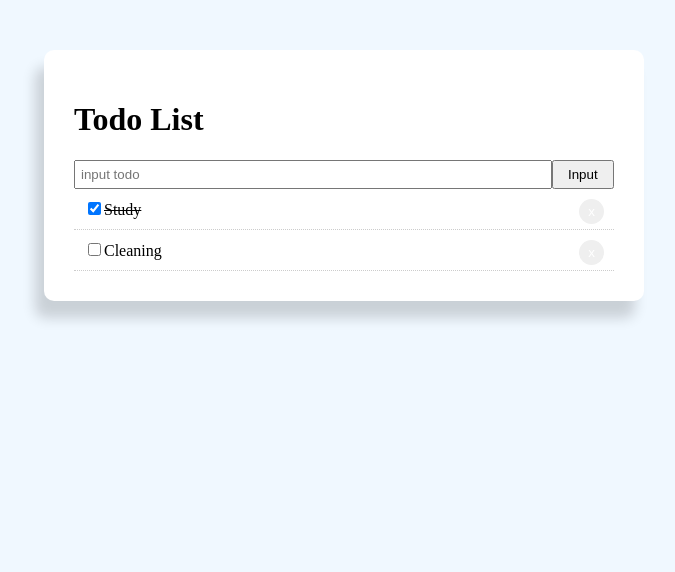
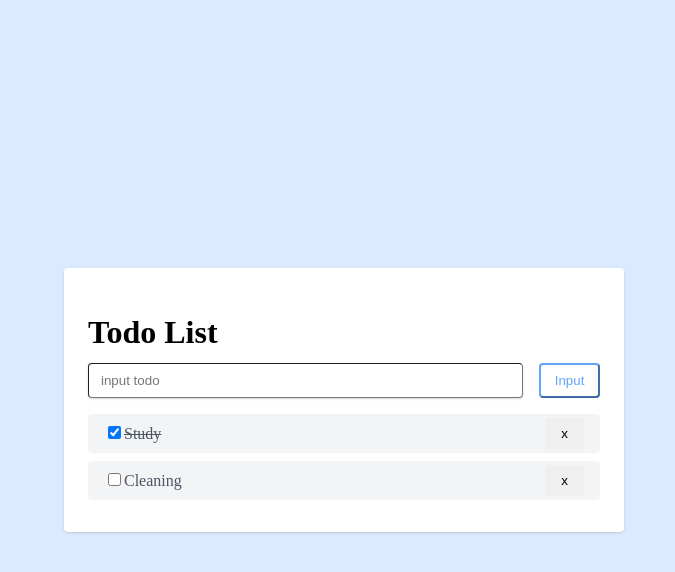
Before and after one commit to mackbex/React, a React (Create React App) app: page / in a window 1280 px wide. Shown: the top 572 px of the page, without its empty margins (296-971 px from the left). Built offline with nearby package versions, Linux system fonts and the light colour scheme.

Commit message:
fix: css update

```diff
--- a/package.json
+++ b/package.json
@@ -9,8 +9,10 @@
     "@types/jest": "^27.5.2",
     "@types/node": "^16.18.46",
     "@types/react": "^18.2.21",
+    "@types/react-beautiful-dnd": "^13.1.4",
     "@types/react-dom": "^18.2.7",
     "react": "^18.2.0",
+    "react-beautiful-dnd": "^13.1.1",
     "react-dom": "^18.2.0",
     "react-scripts": "5.0.1",
     "styled-components": "^6.0.7",
--- a/src/App.tsx
+++ b/src/App.tsx
@@ -87,17 +87,38 @@ export default function App() {
 }
 
 const Container = styled.div`
-  margin: auto;
-  max-width: 600px;
+  display: flex;
+  position: relative;
+  align-items: center;
+  justify-content: center;
+  width: 100vw;
+  height: 100vh;
+
+  background-color: #DBEAFE;
 `;
 
 const TodoBlock = styled.div`
-  padding: 30px;
-  margin-top: 50px;
-  background: #fff;
-  border-radius: 10px;
-  box-shadow: -9px 17px 13px rgb(0 0 0 /16%);
+  padding: 1.5rem;
+  margin: 1rem;
+  border-radius: 0.25rem;
+  width: 100%;
+  background-color: #ffffff;
+  box-shadow: 0 1px 3px 0 rgba(0, 0, 0, 0.1), 0 1px 2px 0 rgba(0, 0, 0, 0.06);
+
+
+
+  @media (min-width: 1024px) {
+    width: 75%;
+  }
+  @media (min-width: 1024px) {
+    max-width: 32rem;
+  }
+
 `;
 
 
-const Title = styled.h1``;
+const Title = styled.h1`
+  display: flex;
+  margin-bottom: 0.75rem;
+  justify-content: space-between;
+`;
--- a/src/components/Form.tsx
+++ b/src/components/Form.tsx
@@ -28,13 +28,33 @@ export default function Form({onSubmit, title, handleTitleChange}: Props) {
 }
 
 const TodoInput = styled.input`
-  padding: 5px;
+  padding: 0.5rem 0.75rem;
+  margin-right: 1rem;
+  border-radius: 0.25rem;
+  border-width: 1px;
+  width: 100%;
+  color: #6B7280;
+  box-shadow: 0 1px 3px 0 rgba(0, 0, 0, 0.1), 0 1px 2px 0 rgba(0, 0, 0, 0.06);
 `;
 
-const TodoSubmit = styled.input``;
+const TodoSubmit = styled.input`
+  padding: 0.5rem;
+  border-width: 2px;
+  background-color: #ffffff;
+  border-color: #60A5FA;
+  color: #60A5FA;
+  border-radius: 0.25rem;
+
+  &:hover {
+    color: #ffffff;
+    background-color: #BFDBFE;
+  }
+
+`;
 
 const TodoForm = styled.form`
   display: flex;
+  padding-bottom: 0.5rem;
 
   ${TodoInput} {
     flex: 10;
--- a/src/components/ListItem.tsx
+++ b/src/components/ListItem.tsx
@@ -21,16 +21,22 @@ export default function ListItem({todoData, removeTodo, handleCheck}: Props) {
 }
 
 const TodoItem = styled.div<{ completed: boolean }>`
-  padding: 10px;
-  border-bottom: 1px #ccc dotted;
+  display: flex;
+  padding: 0.25rem 1rem;
+  justify-content: space-between;
+  align-items: center;
+  border-radius: 0.25rem;
+  border-width: 1px;
+  margin-top: 0.5rem;
+  margin-bottom: 0.5rem;
+
+  color: #4B5563;
+  background-color: #F3F4F6;
   text-decoration: ${props => props.completed ? 'line-through' : 'none'};
 `;
 
 const RemoveTodo = styled.button`
-  color: #fff;
-  border: none;
-  padding: 5px 9px;
-  border-radius: 50%;
-  cursor: pointer;
   float: right;
+  padding: 0.5rem 1rem;
+  border: 0;
 `;
--- a/src/index.css
+++ b/src/index.css
@@ -1,3 +1,4 @@
 body {
-    background: aliceblue;
+    /*background: aliceblue;*/
+    margin: 0;
 }
```
Also changed, not shown: 1 other file (tests, documents, lock files or other folders).
